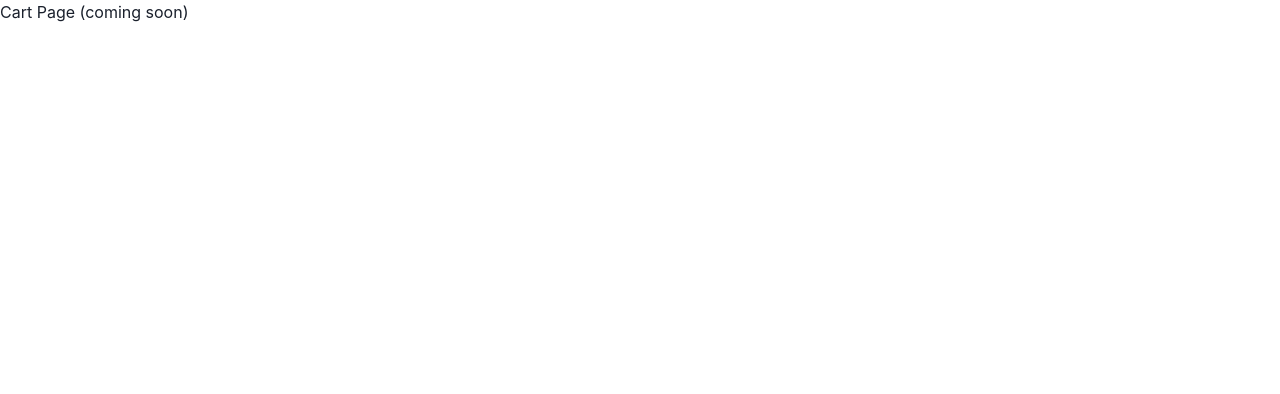
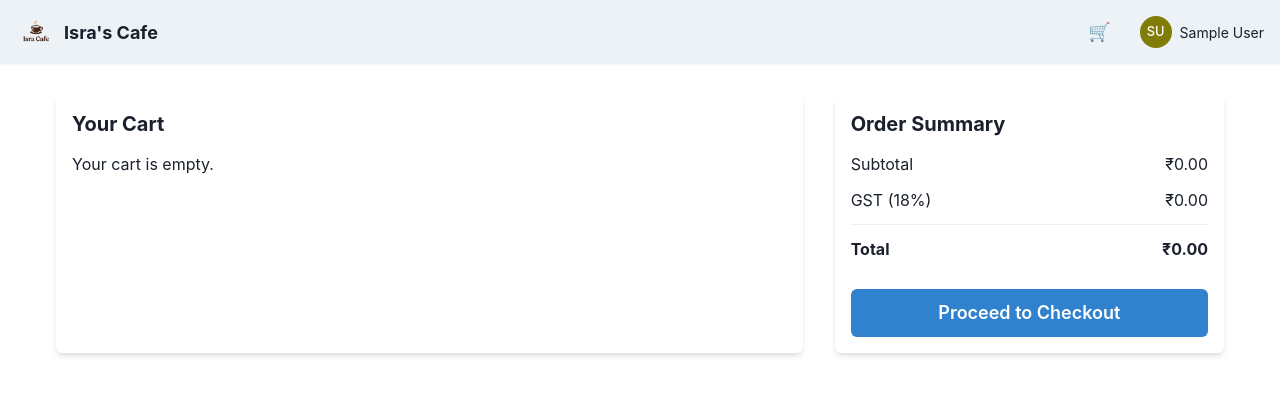
Before and after one commit to aareefshaikh/restaurant, a React (Vite) app: page /cart in a window 1280 px wide. Shown: the top 394 px of the page. Built offline with nearby package versions, Linux system fonts and the light colour scheme; sample sign-in values are in the browser's storage.

Commit message:
Cart page added

```diff
--- a/src/App.tsx
+++ b/src/App.tsx
@@ -9,6 +9,7 @@ import AdminLogin from "./admin/pages/Login";
 import AdminLayout from "./admin/pages/Layout";
 import MenuManagement from "./admin/pages/MenuManagement";
 import Orders from "./admin/pages/OrderManagement";
+import Cart from "./pages/Cart";
 
 function ProtectedRoute({ children }: { children: ReactNode }) {
   const { user, loading } = useUser();
@@ -46,7 +47,7 @@ function App() {
                 path="/cart"
                 element={
                   <ProtectedRoute>
-                    <div>Cart Page (coming soon)</div>
+                    <Cart />
                   </ProtectedRoute>
                 }
               />
--- a/src/context/CartContext.tsx
+++ b/src/context/CartContext.tsx
@@ -2,16 +2,16 @@
 import React, { createContext, useContext, useEffect, useState } from "react";
 import type { MenuItem } from "../pages/Menu";
 
-type CartItem = MenuItem & { quantity: number };
+export type CartItem = MenuItem & { quantity: number };
 
-type CartContextType = {
+export type CartContextType = {
   cart: Record<string, CartItem>;
   addItem: (item: MenuItem) => void;
   removeItem: (item: MenuItem) => void;
   clearCart: () => void;
 };
 
-const CartContext = createContext<CartContextType | undefined>(undefined);
+export const CartContext = createContext<CartContextType | undefined>(undefined);
 
 export const CartProvider: React.FC<{ children: React.ReactNode }> = ({ children }) => {
   const [cart, setCart] = useState<Record<string, CartItem>>({});
--- /dev/null
+++ b/src/pages/Cart.tsx
@@ -0,0 +1,125 @@
+// src/pages/CartPage.tsx
+import React from "react";
+import {
+  Box,
+  Flex,
+  Heading,
+  Text,
+  Button,
+  Divider,
+  VStack,
+  HStack,
+} from "@chakra-ui/react";
+import { useCart } from "../context/CartContext";
+import Header from "./Header";
+
+const GST_PERCENTAGE = 0.18; // 18% GST
+
+const CartPage: React.FC = () => {
+  const { cart, addItem, removeItem, clearCart } = useCart();
+
+  // Calculate subtotal
+  const subtotal = Object.values(cart).reduce(
+    (total, item) => total + item.price * item.quantity,
+    0
+  );
+
+  const gst = subtotal * GST_PERCENTAGE;
+  const total = subtotal + gst;
+
+  return (
+    <>
+      <Header />
+      <Flex
+        maxW="1200px"
+        mx="auto"
+        mt={8}
+        px={4}
+        direction={{ base: "column", md: "row" }}
+        gap={8}
+      >
+        {/* Left: Cart Items */}
+        <Box flex={2} bg="white" p={4} borderRadius="md" shadow="md">
+          <Heading size="md" mb={4}>
+            Your Cart
+          </Heading>
+          {Object.keys(cart).length === 0 ? (
+            <Text>Your cart is empty.</Text>
+          ) : (
+            <VStack spacing={4} align="stretch">
+              {Object.values(cart).map((item) => (
+                <Flex
+                  key={item.id}
+                  justify="space-between"
+                  align="center"
+                  p={2}
+                  borderWidth="1px"
+                  borderRadius="md"
+                >
+                  <Box>
+                    <Text fontWeight="bold">{item.name}</Text>
+                    <Text>₹{item.price.toFixed(2)}</Text>
+                  </Box>
+                  <HStack>
+                    <Button
+                      size="sm"
+                      onClick={() => removeItem(item)}
+                      colorScheme="red"
+                    >
+                      -
+                    </Button>
+                    <Text>{item.quantity}</Text>
+                    <Button
+                      size="sm"
+                      onClick={() => addItem(item)}
+                      colorScheme="green"
+                    >
+                      +
+                    </Button>
+                  </HStack>
+                </Flex>
+              ))}
+            </VStack>
+          )}
+          {Object.keys(cart).length > 0 && (
+            <Button
+              mt={4}
+              colorScheme="red"
+              variant="outline"
+              onClick={clearCart}
+            >
+              Clear Cart
+            </Button>
+          )}
+        </Box>
+
+        {/* Right: Order Summary */}
+        <Box flex={1} bg="white" p={4} borderRadius="md" shadow="md">
+          <Heading size="md" mb={4}>
+            Order Summary
+          </Heading>
+          <VStack spacing={3} align="stretch">
+            <Flex justify="space-between">
+              <Text>Subtotal</Text>
+              <Text>₹{subtotal.toFixed(2)}</Text>
+            </Flex>
+            <Flex justify="space-between">
+              <Text>GST (18%)</Text>
+              <Text>₹{gst.toFixed(2)}</Text>
+            </Flex>
+            <Divider />
+            <Flex justify="space-between" fontWeight="bold">
+              <Text>Total</Text>
+              <Text>₹{total.toFixed(2)}</Text>
+            </Flex>
+            <Button colorScheme="blue" size="lg" mt={4}>
+              Proceed to Checkout
+            </Button>
+          </VStack>
+        </Box>
+      </Flex>
+    </>
+  );
+};
+
+export default CartPage;
--- a/src/pages/Header.tsx
+++ b/src/pages/Header.tsx
@@ -15,7 +15,7 @@ import {
 } from "@chakra-ui/react";
 import { SmallCloseIcon } from "@chakra-ui/icons"; // for logout
 import { useCart } from "../context/CartContext";
-import { useNavigate } from "react-router-dom";
+import { Link, useNavigate } from "react-router-dom";
 import logo from "../assets/logo.png"; // adjust path if needed
 
 const Header: React.FC = () => {
@@ -45,12 +45,14 @@ const Header: React.FC = () => {
       boxShadow="sm"
     >
       {/* Logo */}
-      <HStack spacing={2}>
-        <Image src={logo} alt="Restaurant Logo" boxSize="40px" />
-        <Text fontSize="lg" fontWeight="bold">
-          Isra's Cafe
-        </Text>
-      </HStack>
+      <Link to="/">
+        <HStack spacing={2} cursor="pointer">
+          <Image src={logo} alt="Restaurant Logo" boxSize="40px" />
+          <Text fontSize="lg" fontWeight="bold">
+            Isra's Cafe
+          </Text>
+        </HStack>
+      </Link>
 
       <HStack spacing={4}>
         {/* Cart */}
```
